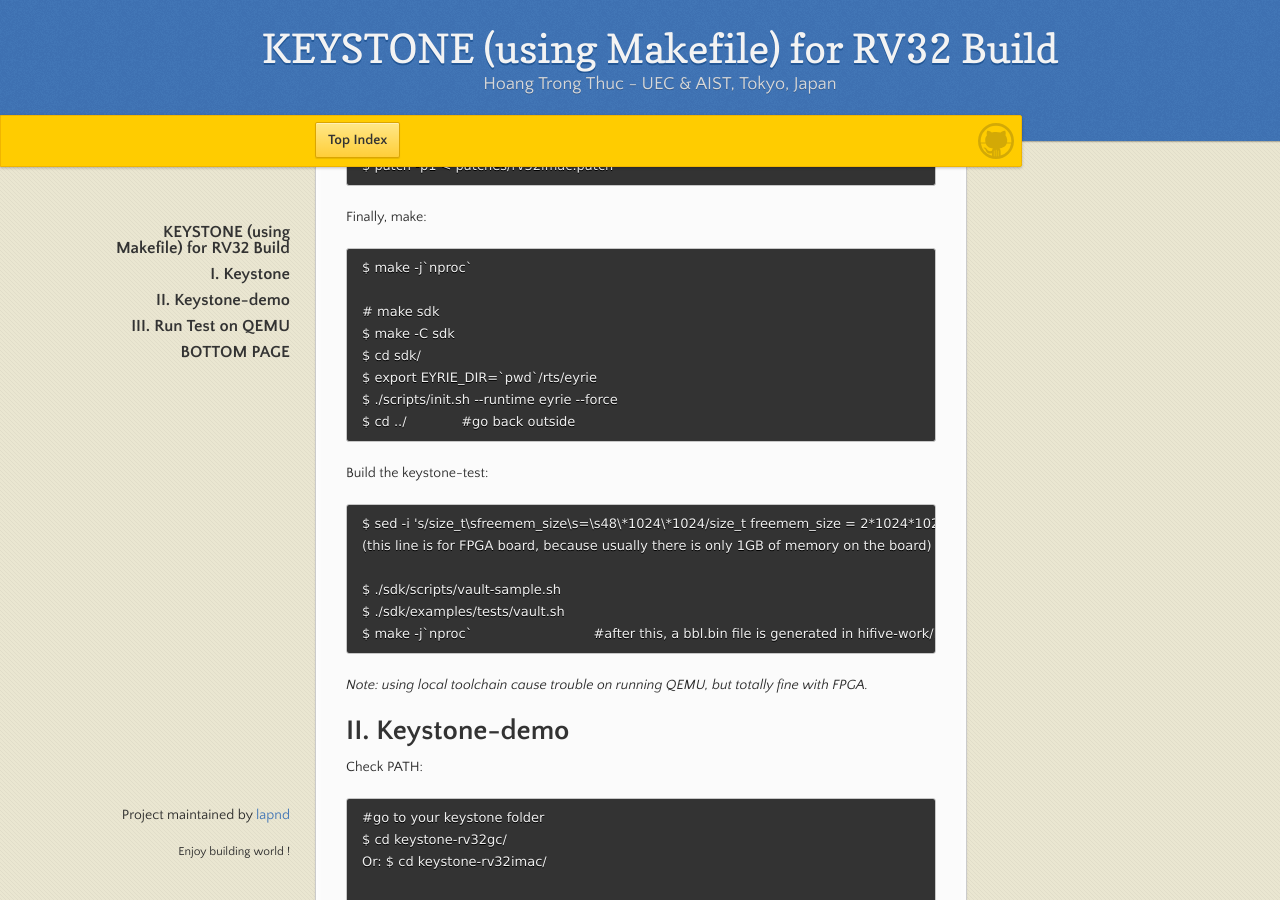
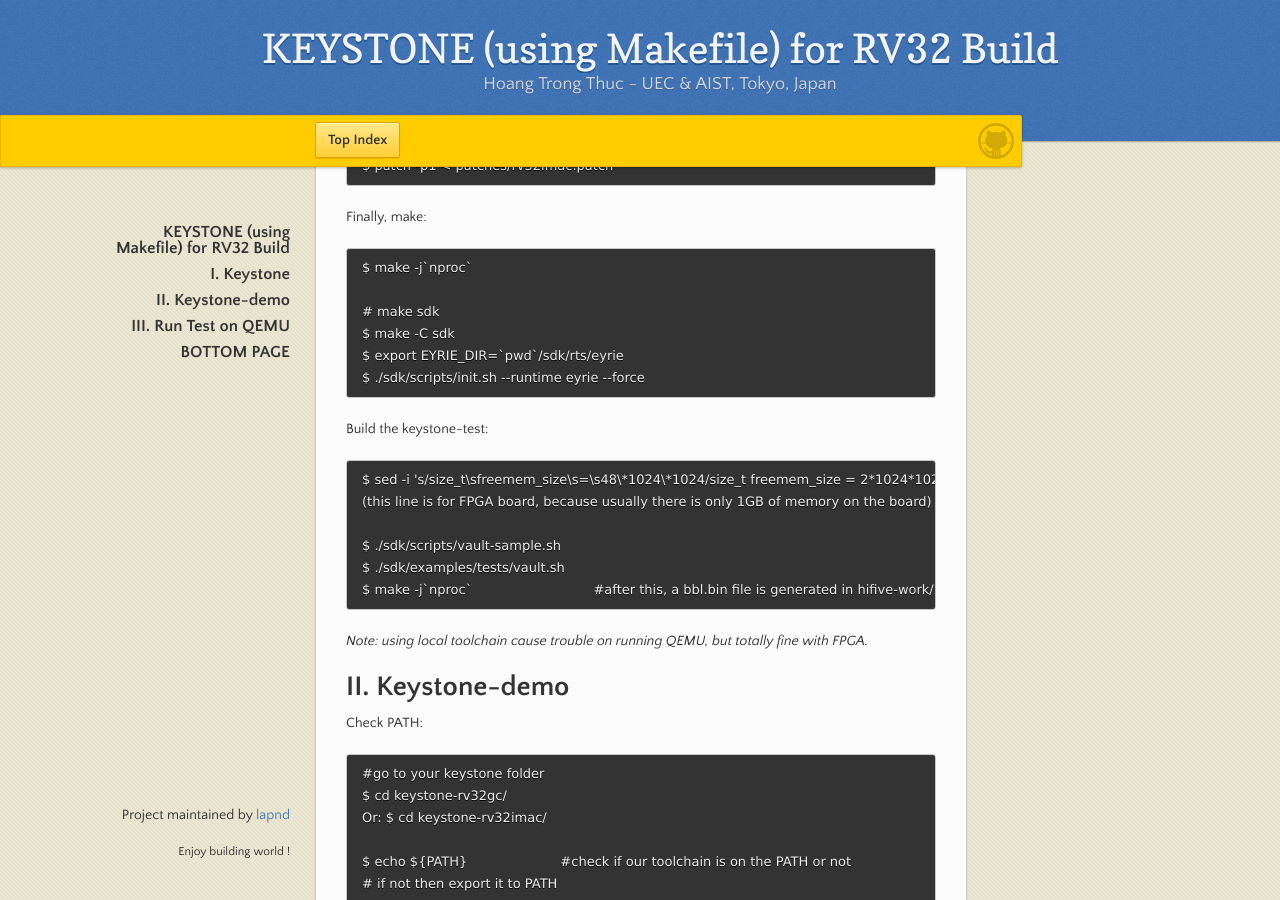
Before and after one commit to lapnd/httdes.github.io, a Jekyll site: the page built from keystone-makefile-32.md, in a window 1280 px wide and 900 px high, scrolled down 864 px. Built offline with Jekyll 4.4.1, drawn with Linux system fonts in a browser that asks for light colours; our own code applies the rules of GitHub Pages for plain Markdown files.

Commit message:
Update keystone-makefile-32.md

````diff
--- a/keystone-makefile-32.md
+++ b/keystone-makefile-32.md
@@ -48,10 +48,8 @@ $ make -j`nproc`
 
 # make sdk
 $ make -C sdk
-$ cd sdk/
-$ export EYRIE_DIR=`pwd`/rts/eyrie
-$ ./scripts/init.sh --runtime eyrie --force
-$ cd ../		#go back outside
+$ export EYRIE_DIR=`pwd`/sdk/rts/eyrie
+$ ./sdk/scripts/init.sh --runtime eyrie --force
 ```
 
 Build the keystone-test:
````
